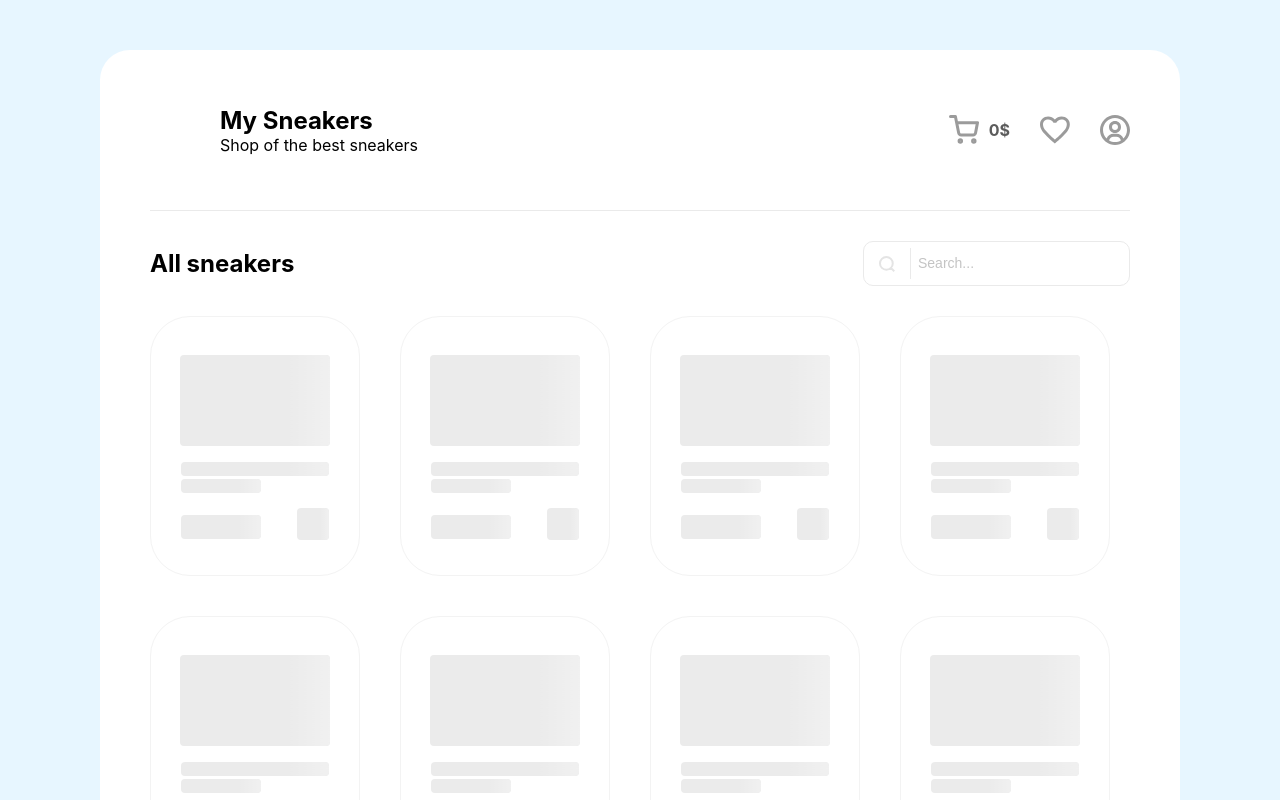
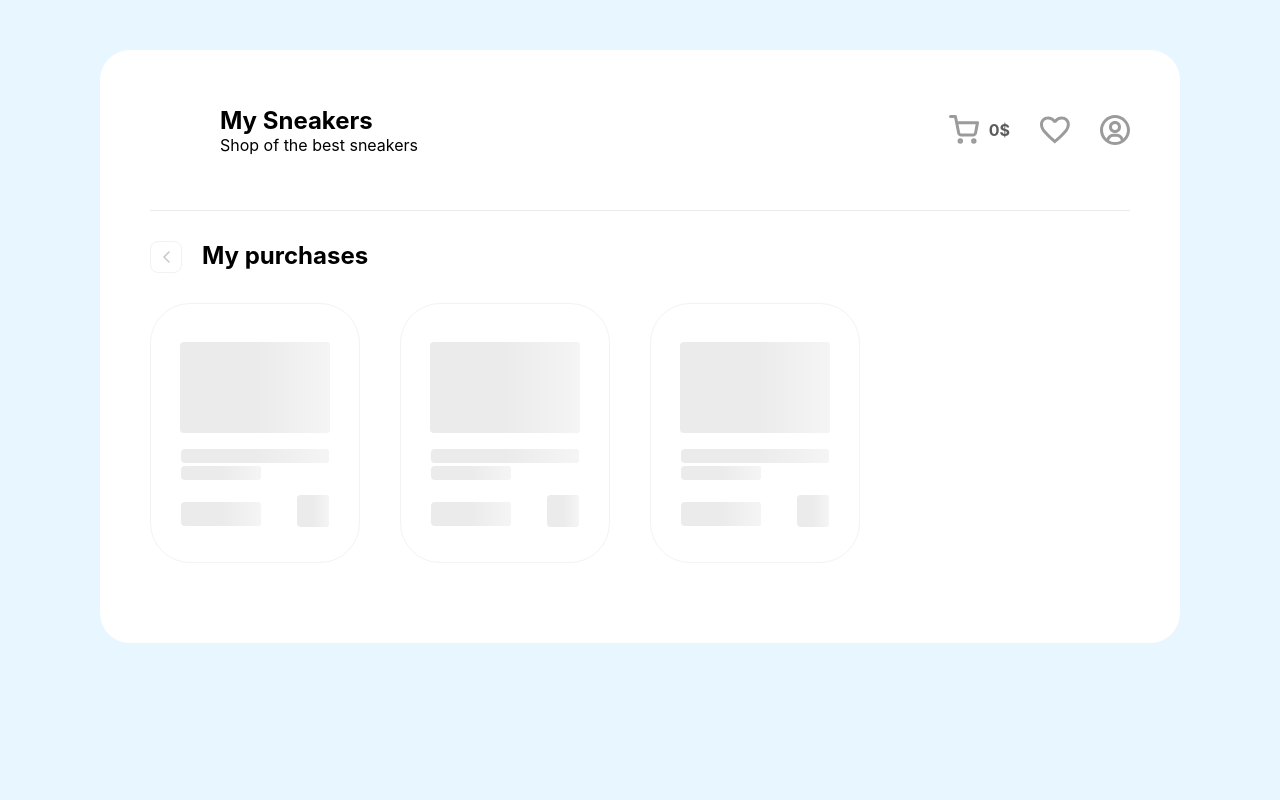
Before and after one commit to Medoedo/sneakers-shop, a React (Create React App) app: page / in a window 1280 px wide. Shown: the top 800 px of the page. Built offline with nearby package versions, Linux system fonts and the light colour scheme.

Commit message:
make page where will be placed all purchases items, ShopPage

```diff
--- a/src/components/app/App.js
+++ b/src/components/app/App.js
@@ -1,13 +1,14 @@
 import React from 'react';
-// import Header from '../header/Header';
-import MainPage from '../pages/MainPage';
+// import MainPage from '../pages/MainPage';
+import { MainPage, ShopPage } from '../pages';
 import './app.scss';
 
 function App() {
 	return (
 		<div className="App">
 			<div className="container">
-				<MainPage />
+				{/* <MainPage /> */}
+				<ShopPage/>
 			</div>
 		</div>
 	);
--- a/src/components/app/app.scss
+++ b/src/components/app/app.scss
@@ -16,3 +16,19 @@
 .jc-center {
     justify-content: center;
 }
+
+.js-start {
+    justify-content: start;
+}
+
+.ml-20 {
+    margin-left: 20px;
+}
+
+.mb-3 {
+    margin-bottom: 3px;
+}
+
+.ta-c {
+    text-align: center;
+}
--- a/src/components/cardList/CardList.js
+++ b/src/components/cardList/CardList.js
@@ -1,5 +1,5 @@
 import CardItem from "../cards/CardItem";
-import CardSkeleton from "../skeleton/cardSkeleton";
+import CardSkeleton from "../skeleton/CardSkeleton";
 import "./cardList.scss"
 
 const CardList = () => {
--- /dev/null
+++ b/src/components/pages/ShopPage.js
@@ -0,0 +1,24 @@
+import Header from "../header/Header";
+import CardSkeleton from "../skeleton/CardSkeleton";
+
+import arrowLeft from "../../resources/images/arrow-left.svg"
+
+const ShopPage = () => {
+
+    return (
+        <>
+            <Header/>
+            <div className="subHeader js-start">
+                <button className="card__cartBut">
+                    <img src={arrowLeft} alt=""/>
+                </button>
+                <h2 className="ml-20 mb-3">My purchases</h2>
+            </div>
+            <div className="store">
+                <CardSkeleton cards={3}/>
+            </div>
+        </>
+    )
+}
+
+export default ShopPage;
--- /dev/null
+++ b/src/components/pages/index.js
@@ -0,0 +1,4 @@
+import MainPage from "./MainPage";
+import ShopPage from "./ShopPage";
+
+export {MainPage, ShopPage}
--- a/src/components/skeleton/cardSkeleton.js
+++ b/src/components/skeleton/cardSkeleton.js
@@ -1,7 +1,7 @@
 import Skeleton from 'react-loading-skeleton'
 import 'react-loading-skeleton/dist/skeleton.css'
 
-const cardSkeleton = ({ cards }) => {
+const CardSkeleton = ({ cards }) => {
     return (
         Array(cards).fill(0).map((_, i) =>
             <div key={i} className="card jc-center">
@@ -21,4 +21,4 @@ const cardSkeleton = ({ cards }) => {
     )
 }
 
-export default cardSkeleton;
+export default CardSkeleton;
```
Also changed, not shown: src/resources/images/arrow-left.svg (added).
